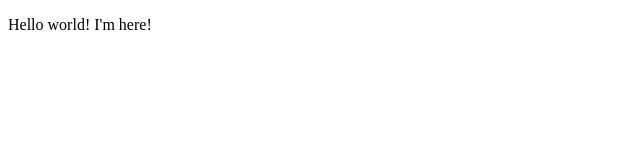
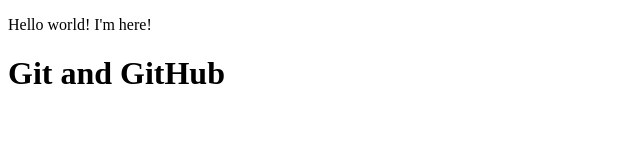
Before and after one commit to GennadiiIurkevych/4K-Soft, a plain HTML site: page index.html in a window 1280 px wide. Shown: the whole page, without its empty margins (0-640 px from the left). Drawn offline with Linux system fonts and the light colour scheme.

Commit message:
learn git

```diff
--- a/index.html
+++ b/index.html
@@ -10,6 +10,8 @@
 
   <p onclick="">Hello world! I'm here!</p>
 
+  <h1>Git and GitHub</h1>
+
   <!-- <script>
     alert(1);
   </script> -->
```
